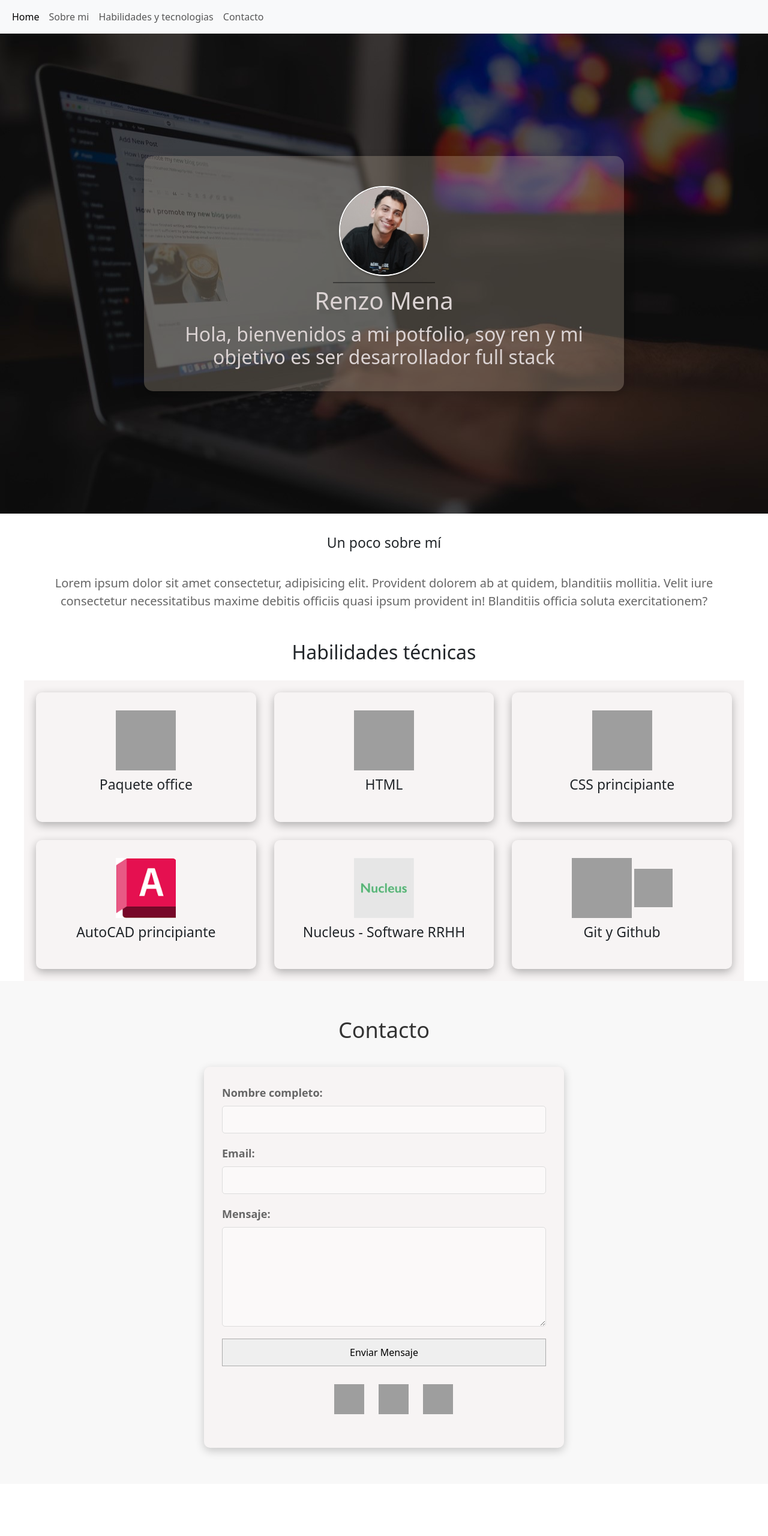
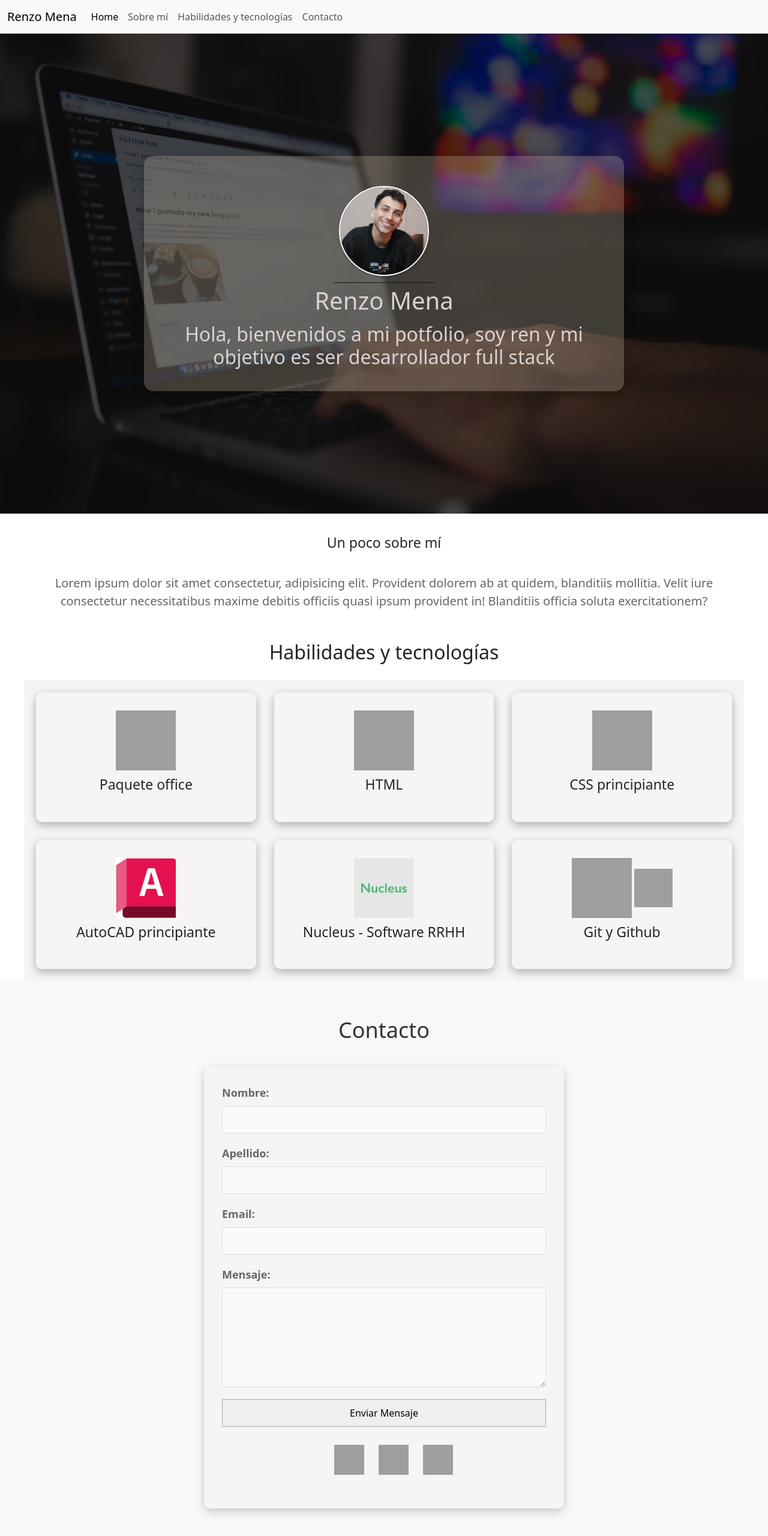
Before and after one commit to Renmena6/portafolio-tp, a plain HTML site: page index.html in a window 1280 px wide. Shown: the whole page at 60% size. Before the commit the page ends 2473 px from the top, so only its background shows below. Drawn offline with nearby package versions, Linux system fonts and the light colour scheme; grey boxes are pictures that could not be loaded.

Commit message:
edite ligeramente el navbar y lo hice redirigible a sus respectivas secciones

```diff
--- a/index.html
+++ b/index.html
@@ -11,22 +11,23 @@
     <header>
         <nav class="navbar navbar-expand-lg bg-body-tertiary">
             <div class="container-fluid">
+                <a class="navbar-brand" href="https://www.youtube.com/watch?v=dQw4w9WgXcQ">Renzo Mena</a>
                 <button class="navbar-toggler" type="button" data-bs-toggle="collapse" data-bs-target="#navbarNavAltMarkup" aria-controls="navbarNavAltMarkup" aria-expanded="false" aria-label="Toggle navigation">
                 <span class="navbar-toggler-icon"></span>
                 </button>
                 <div class="collapse navbar-collapse" id="navbarNavAltMarkup">
                     <div class="navbar-nav">
-                        <a class="nav-link active" aria-current="page" href="#">Home</a>
-                        <a class="nav-link" href="#">Sobre mi</a>
-                        <a class="nav-link" href="#">Habilidades y tecnologias</a>
-                        <a class="nav-link" href="#">Contacto</a>
+                        <a class="nav-link active" aria-current="page" href="#home">Home</a>
+                        <a class="nav-link" href="#sobre-mi">Sobre mí</a>
+                        <a class="nav-link" href="#habilidades">Habilidades y tecnologías</a>
+                        <a class="nav-link" href="#contacto">Contacto</a>
                     </div>
                 </div>
             </div>
         </nav>
     </header>
     <main>
-        <section class="banner">
+        <section class="banner" id="home">
             <div class="presentacion">
                 <div class="perfil-conteiner">
                     <img src="./img/ren.jpg" alt="ren">
@@ -35,15 +36,17 @@
                 <h2>Hola, bienvenidos a mi potfolio, soy ren y mi objetivo es ser desarrollador full stack</h2>
             </div>
         </section>
-        <section>
+
+        <section id="sobre-mi">
             <div class="about-me">
                 <h2>Un poco sobre mí</h2>
                 <p> Lorem ipsum dolor sit amet consectetur, adipisicing elit. Provident dolorem ab at quidem, blanditiis mollitia. Velit iure consectetur necessitatibus maxime debitis officiis quasi ipsum provident in! Blanditiis officia soluta exercitationem?</p>
             </div>
         </section>
-        <h2 class="skills"> Habilidades técnicas</h2>
 
-        <section class="grid-conteiner">
+        <h2 class="skills"> Habilidades y tecnologías</h2>
+
+        <section class="grid-conteiner" id="habilidades">
 
             <div class="grid-item">
                 <img width="100" height="100" src="https://img.icons8.com/color/100/microsoft-office-2019.png" alt="microsoft-office-2019"/>
@@ -71,14 +74,16 @@
             </div>
         </section>
 
-        <!--Seccion Contacto-->
-
-        <section class="contact-section">
+        <section class="contact-section" id="contacto">
             <h2>Contacto</h2>
             <form class="contact-form">
                 <div class="form-group">
-                    <label for="full-name">Nombre completo:</label>
+                    <label for="nombre">Nombre:</label>
                     <input type="text" id="nombre" name="nombre" required>
+                </div>
+                <div class="form-group">
+                    <label for="apellido">Apellido:</label>
+                    <input type="text" id="apellido" name="apellido" required>
                 </div>
                 <div class="form-group">
                     <label for="email">Email:</label>
@@ -92,7 +97,7 @@
                 <div class="social-links">
                     <ul>
                         <li>
-                            <a href="https://www.linkedin.com/" target="_blank" rel="noopener noreferrer">
+                            <a href="https://www.linkedin.com/in/renzo-mena/" target="_blank" rel="noopener noreferrer">
                                 <img width="50" height="50" src="https://img.icons8.com/color/100/linkedin.png" alt="linkedin"/>
                             </a>
                         </li>
```
